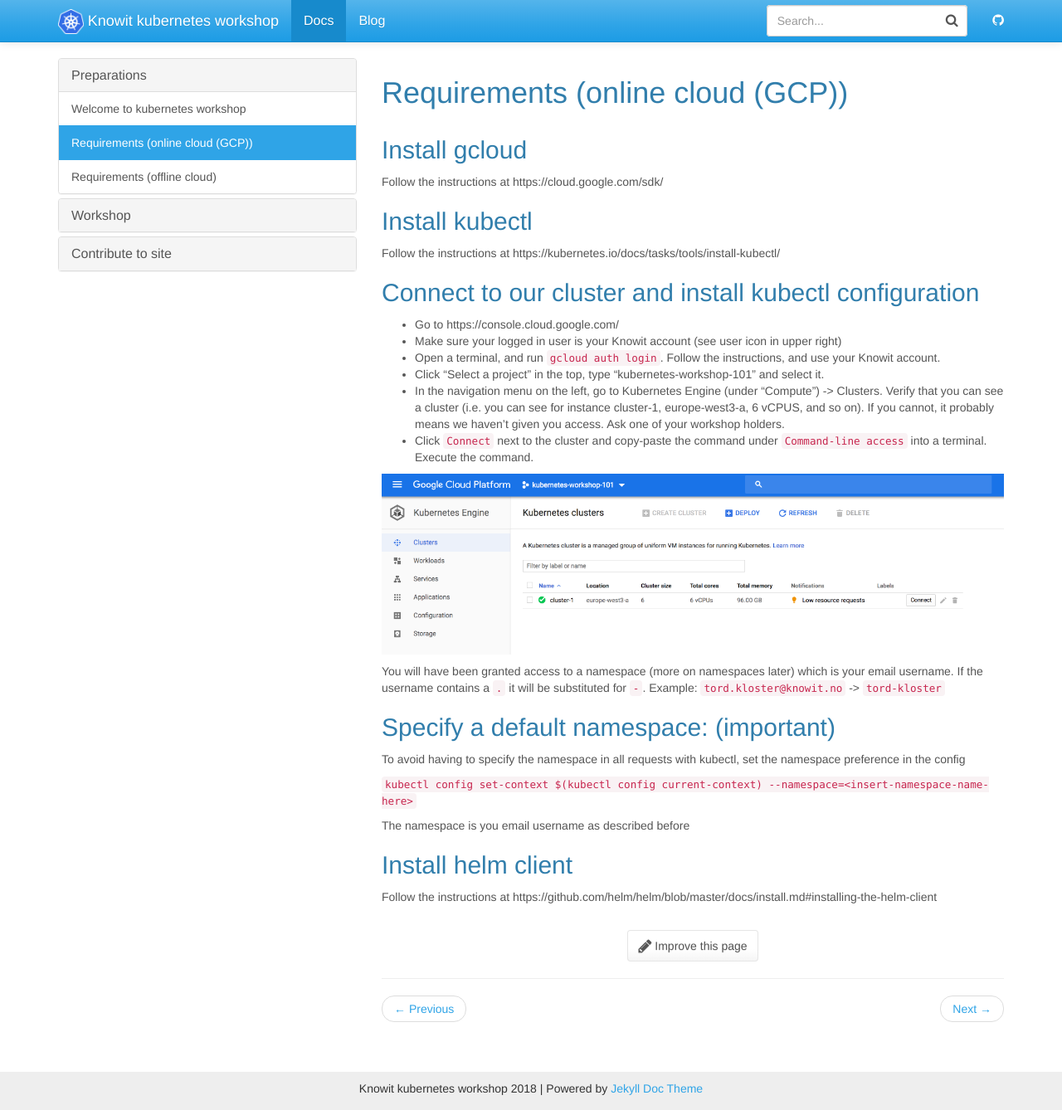
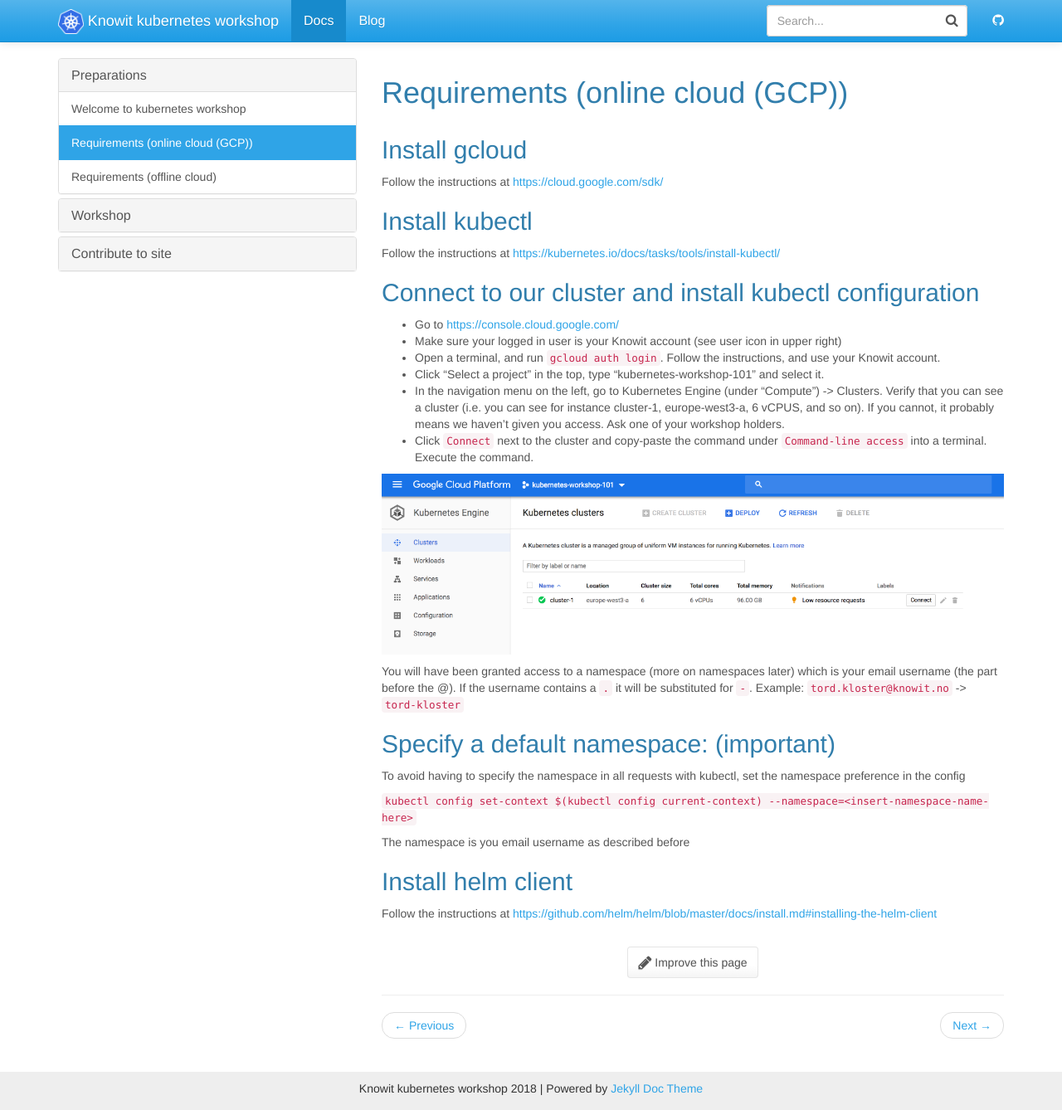
Before and after one commit to knowit/kubernetes-workshop, a Jekyll site: the page built from docs/_docs/preparations/onlinecloud.md, in a window 1280 px wide and 1338 px high. Shown: the whole window at 83% size. Built offline with Jekyll 4.4.1, drawn with Linux system fonts in a browser that asks for light colours.

Commit message:
Make links

```diff
--- a/docs/_docs/preparations/onlinecloud.md
+++ b/docs/_docs/preparations/onlinecloud.md
@@ -5,15 +5,15 @@
 
 ## Install gcloud
 
-Follow the instructions at https://cloud.google.com/sdk/
+Follow the instructions at <https://cloud.google.com/sdk/>
 
 ## Install kubectl
 
-Follow the instructions at https://kubernetes.io/docs/tasks/tools/install-kubectl/
+Follow the instructions at <https://kubernetes.io/docs/tasks/tools/install-kubectl/>
 
 ## Connect to our cluster and install kubectl configuration
 
-* Go to https://console.cloud.google.com/
+* Go to <https://console.cloud.google.com/>
 * Make sure your logged in user is your Knowit account (see user icon in upper right)
 * Open a terminal, and run `gcloud auth login`. Follow the instructions, and use your Knowit account.
 * Click "Select a project" in the top, type "kubernetes-workshop-101" and select it.
@@ -24,7 +24,7 @@
 
 ![google cloud project screenshot](../../assets/img/gcloud-project.png)
 
-You will have been granted access to a namespace (more on namespaces later) which is your email username. If the username contains a `.` it will be substituted for `-`.
+You will have been granted access to a namespace (more on namespaces later) which is your email username (the part before the @). If the username contains a `.` it will be substituted for `-`.
 Example: `tord.kloster@knowit.no` -> `tord-kloster`
 
 ## Specify a default namespace: (important)
@@ -38,4 +38,4 @@
 
 ## Install helm client
 
-Follow the instructions at https://github.com/helm/helm/blob/master/docs/install.md#installing-the-helm-client
+Follow the instructions at <https://github.com/helm/helm/blob/master/docs/install.md#installing-the-helm-client>
```
